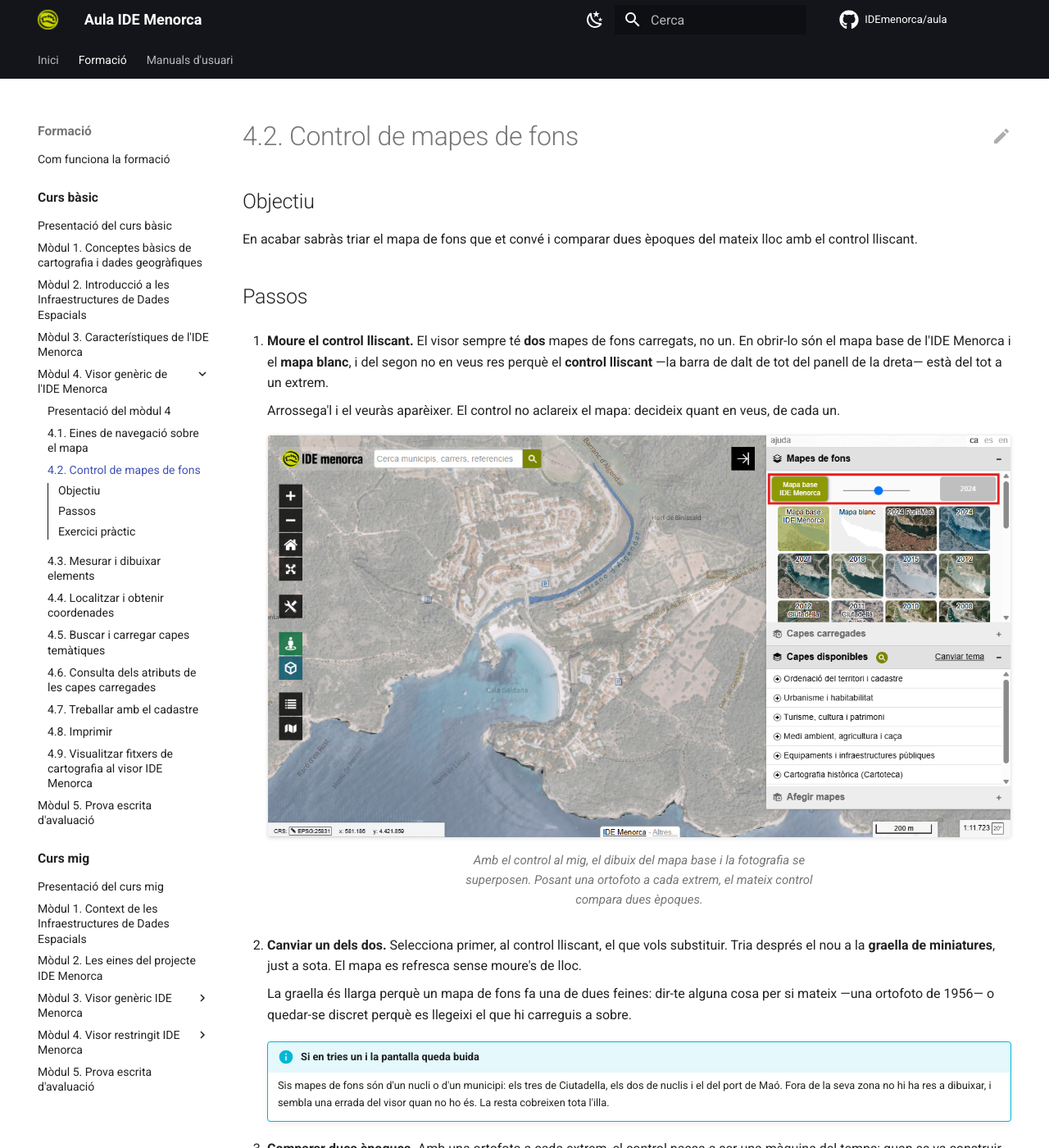
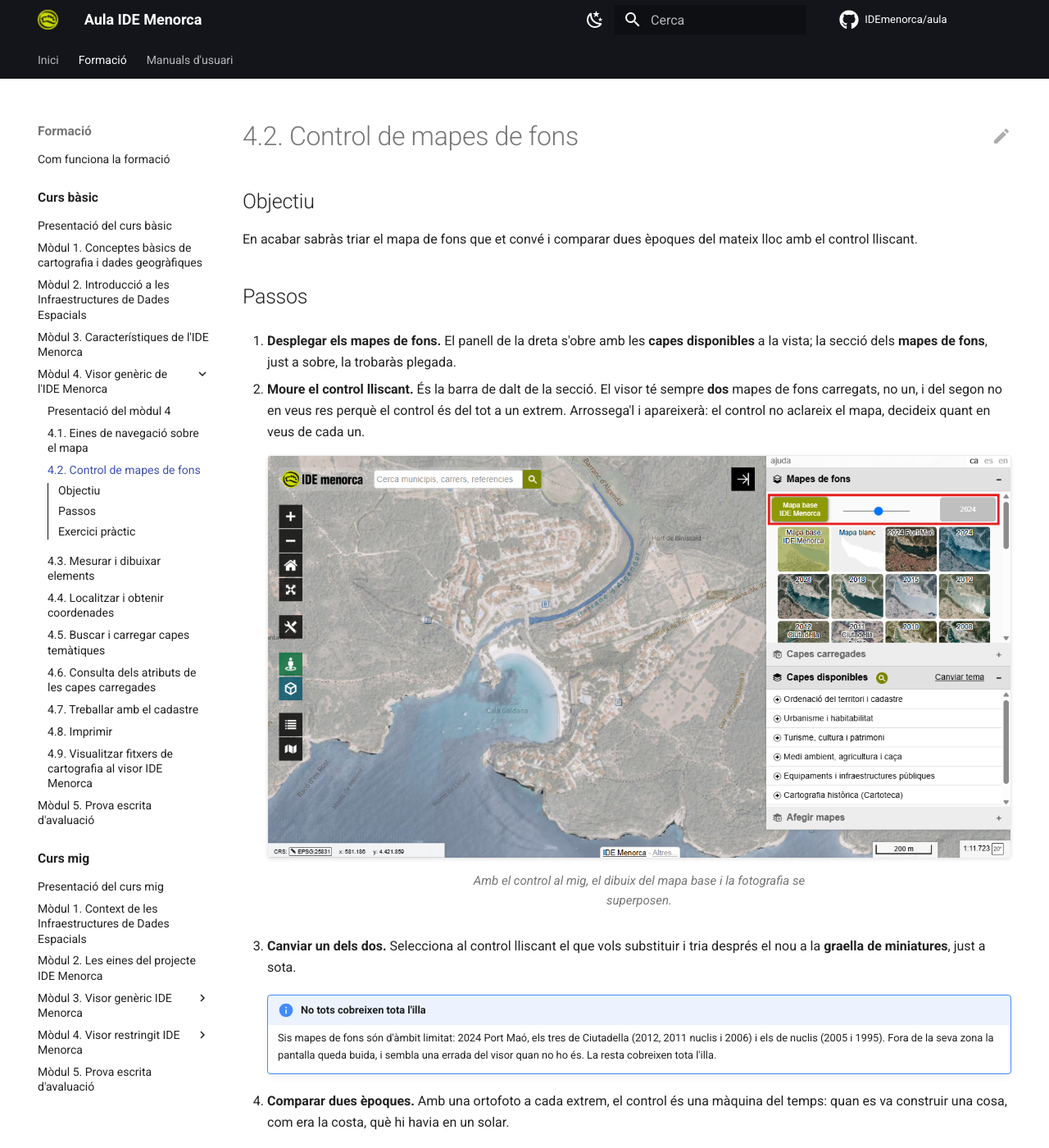
Before and after one commit to IDEmenorca/aula, an MkDocs documentation site: the page built from docs/formacio/basic/modul-4-visor/02-mapes-de-fons.md, in a window 1280 px wide and 1400 px high. Shown: the whole window at 82% size. Built offline with MkDocs 1.6.1 and Material for MkDocs 9.7.7, drawn with Linux system fonts in a browser that asks for light colours; comment, search, counter and statistics services are not loaded; some of the changed text lies outside the part shown.

Commit message:
Treu els mapes CARTO i deixa la 4.2 com l'ha revisada en Marc
Els dos mapes de fons CARTO no funcionen al visor. Es treuen de l'exercici
de la 4.2 i del llistat del manual, i queda apuntat a INCIDENCIES-VISOR.md
que també s'han de treure de la graella del visor.

De la revisió de la 4.2: pas nou per desplegar la secció de mapes de fons,
que surt plegada, i el cartell dels sis mapes d'àmbit limitat amb el text
d'en Marc. Els cartells «info» passen del cian del tema al blau.

Co-Authored-By: Claude Opus 5 <noreply@anthropic.com>

```diff
--- a/docs/formacio/basic/modul-4-visor/02-mapes-de-fons.md
+++ b/docs/formacio/basic/modul-4-visor/02-mapes-de-fons.md
@@ -7,55 +7,45 @@ mateix lloc amb el control lliscant.
 
 ## Passos
 
-1. **Moure el control lliscant.** El visor sempre té **dos** mapes de fons
-   carregats, no un. En obrir-lo són el mapa base de l'IDE Menorca i el **mapa
-   blanc**, i del segon no en veus res perquè el **control lliscant** —la barra
-   de dalt de tot del panell de la dreta— està del tot a un extrem.
+1. **Desplegar els mapes de fons.** El panell de la dreta s'obre amb les
+   **capes disponibles** a la vista; la secció dels **mapes de fons**, just a
+   sobre, la trobaràs plegada.
 
-    Arrossega'l i el veuràs aparèixer. El control no aclareix el mapa: decideix
-    quant en veus, de cada un.
+2. **Moure el control lliscant.** És la barra de dalt de la secció. El visor té
+   sempre **dos** mapes de fons carregats, no un, i del segon no en veus res
+   perquè el control és del tot a un extrem. Arrossega'l i apareixerà: el
+   control no aclareix el mapa, decideix quant en veus de cada un.
 
     <figure markdown>
       ![A dalt del panell de la dreta, el control lliscant emmarcat en vermell, amb el mapa base de l'IDE Menorca a un extrem i l'ortofoto de 2024 a l'altre, i a sota la graella de miniatures. Al mapa, els dos fons fosos](img/42-mapes-de-fons.png){ .captura }
-      <figcaption>Amb el control al mig, el dibuix del mapa base i la fotografia se superposen. Posant una ortofoto a cada extrem, el mateix control compara dues èpoques.</figcaption>
+      <figcaption>Amb el control al mig, el dibuix del mapa base i la fotografia se superposen.</figcaption>
     </figure>
 
-2. **Canviar un dels dos.** Selecciona primer, al control lliscant, el que vols
-   substituir. Tria després el nou a la **graella de miniatures**, just a sota.
-   El mapa es refresca sense moure's de lloc.
+3. **Canviar un dels dos.** Selecciona al control lliscant el que vols
+   substituir i tria després el nou a la **graella de miniatures**, just a sota.
 
-    La graella és llarga perquè un mapa de fons fa una de dues feines: dir-te
-    alguna cosa per si mateix —una ortofoto de 1956— o quedar-se discret perquè
-    es llegeixi el que hi carreguis a sobre.
+    !!! info "No tots cobreixen tota l'illa"
+        Sis mapes de fons són d'àmbit limitat: 2024 Port Maó, els tres de
+        Ciutadella (2012, 2011 nuclis i 2006) i els de nuclis (2005 i 1995).
+        Fora de la seva zona la pantalla queda buida, i sembla una errada del
+        visor quan no ho és. La resta cobreixen tota l'illa.
 
-    !!! info "Si en tries un i la pantalla queda buida"
-        Sis mapes de fons són d'un nucli o d'un municipi: els tres de
-        Ciutadella, els dos de nuclis i el del port de Maó. Fora de la seva
-        zona no hi ha res a dibuixar, i sembla una errada del visor quan no ho
-        és. La resta cobreixen tota l'illa.
-
-3. **Comparar dues èpoques.** Amb una ortofoto a cada extrem, el control passa
-   a ser una màquina del temps: quan es va construir una cosa, com era la
-   costa, què hi havia en un solar. Tot sense moure el mapa de lloc.
+4. **Comparar dues èpoques.** Amb una ortofoto a cada extrem, el control és una
+   màquina del temps: quan es va construir una cosa, com era la costa, què hi
+   havia en un solar.
 
 ## Exercici pràctic
 
 **Cala Galdana, de 1956 a avui.**
 
-- [ ] Prem la **casa** i apropa't amb la **rodeta** fins a Cala Galdana.
-- [ ] Abans de tocar la graella, mou el **control lliscant** d'un extrem a
-  l'altre: el mapa que apareix és el segon que ja tenies carregat.
-- [ ] Posa l'ortofoto de **1956** —el vol americà— a un extrem i la de **2024**
-  a l'altre. Compte amb la graella: la que et convé és **2024**, no **2024 Port
-  Maó**, que només cobreix el port.
+- [ ] Apropa't a **Cala Galdana** i desplega la secció **Mapes de fons**.
+- [ ] Mou el **control lliscant** d'un extrem a l'altre: el mapa que apareix és
+  el segon que ja tenies carregat.
+- [ ] Posa l'ortofoto de **1956** a un extrem i la de **2024** a l'altre. Compte
+  amb la graella: **2024**, no **2024 Port Maó**.
 - [ ] Mou el control a poc a poc i busca una cosa que hi hagi el 2024 i que el
-  1956 no hi fos. Deixa'l al mig: les dues èpoques se superposen.
-- [ ] Canvia ara un dels dos per **OSM** o **CARTO dark**: no tots els mapes de
-  fons són fotografies.
-
-!!! tip "La regla que et quedarà"
-    El mapa de fons el tries segons què hi vulguis fer: comparar-hi èpoques
-    demana dues ortofotos; llegir-hi capes a sobre demana un fons que no cridi.
+  1956 no hi fos.
+- [ ] Canvia'n un per **OSM**: no tots els mapes de fons són fotografies.
 
 ---
 
--- a/docs/stylesheets/extra.css
+++ b/docs/stylesheets/extra.css
@@ -271,3 +271,30 @@
   border-color: var(--md-default-fg-color--light);
   color: var(--md-default-fg-color);
 }
+
+/* ---------------------------------------------------------------------------
+   Cartells «info»
+
+   Per defecte el tema els pinta de cian (#00b8d4), un color que al costat del
+   verd de l'accent queda llepat. Es passen al blau del tema (#448aff, el que
+   fa servir als cartells «note») conservant-ne la icona, el cercle amb la i.
+
+   Afecta tots els cartells `!!! info` del lloc, no només un.
+   --------------------------------------------------------------------------- */
+
+.md-typeset .admonition.info,
+.md-typeset details.info {
+  border-color: #448aff;
+}
+
+.md-typeset .info > .admonition-title,
+.md-typeset .info > summary {
+  background-color: rgba(68, 138, 255, 0.1);
+}
+
+/* La icona es dibuixa com a màscara sobre aquest fons: el color del cercle
+   amb la i surt d'aquí, no d'una propietà de text. */
+.md-typeset .info > .admonition-title::before,
+.md-typeset .info > summary::before {
+  background-color: #448aff;
+}
```
Also changed, not shown: INCIDENCIES-VISOR.md (+8 -0 lines), docs/manuals/visor-generic/02-panell-capes.md (+0 -2 lines), 1 other file.
